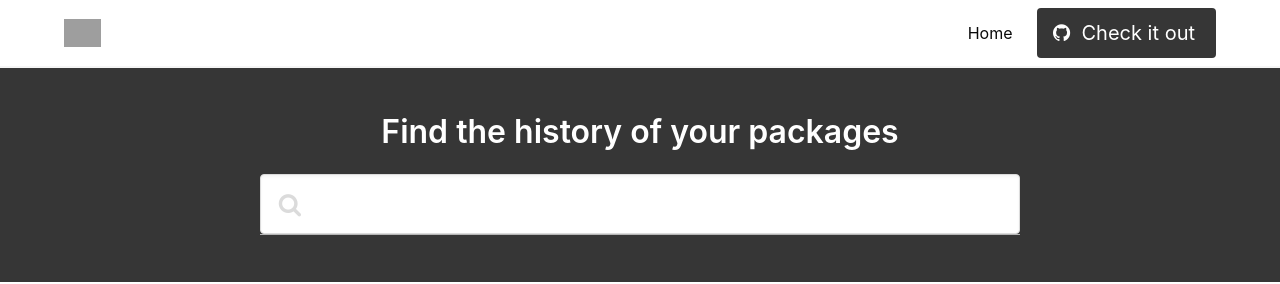
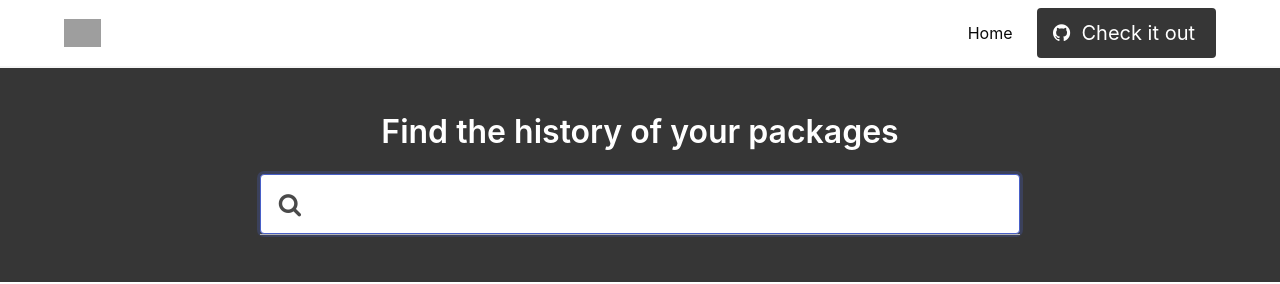
Before and after one commit to dotnet/nuget-trends, an Angular app in the folder src/NuGetTrends.Spa/: page /dashboard in a window 1280 px wide. Shown: the top 284 px of the page. Built offline with nearby package versions, Linux system fonts and the light colour scheme; grey boxes are pictures that could not be loaded.

Commit message:
Focus on search input on load

```diff
--- a/src/NuGetTrends.Spa/src/app/shared/components/search-input/search-input.component.html
+++ b/src/NuGetTrends.Spa/src/app/shared/components/search-input/search-input.component.html
@@ -1,6 +1,6 @@
 <section class="filter-wrapper">
   <div class="keyword-wrapper control" [ngClass]="{'is-large is-loading' : isSearching}">
-    <input class="input is-large" type="text" placeholder="" #searchBox [formControl]="queryField" />
+    <input autofocus class="input is-large" type="text" placeholder="" #searchBox [formControl]="queryField" />
     <span class="icon is-medium is-left">
       <i class="fa fa-search"></i>
     </span>
```
